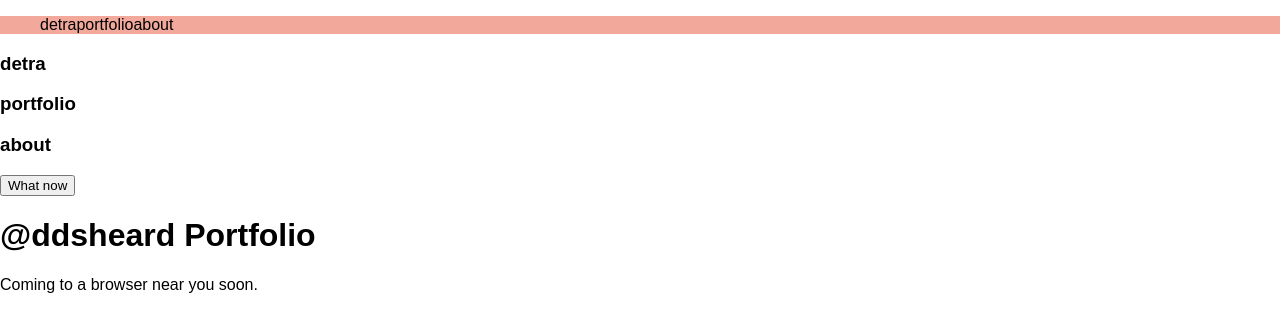
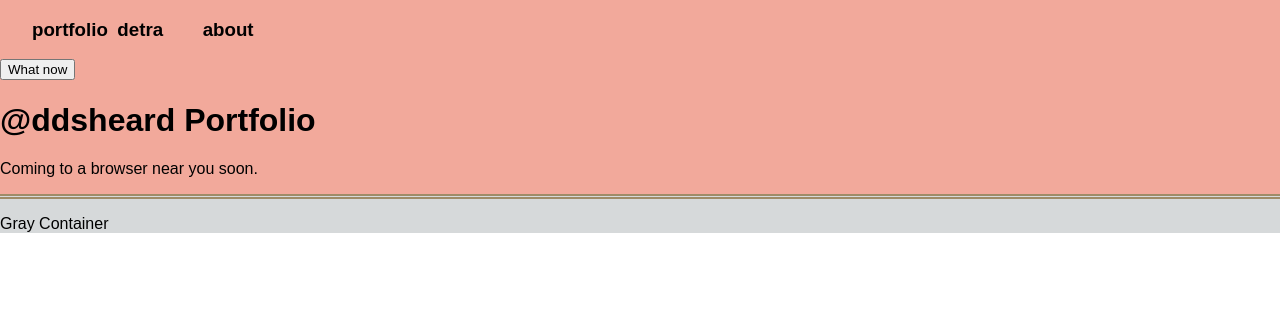
Before and after one commit to codingpixi/portfolio_old, a React (Create React App) app: page / in a window 1280 px wide. Shown: the top 332 px of the page. Built offline with nearby package versions, Linux system fonts and the light colour scheme.

Commit message:
Adding additional sections to app

```diff
--- a/src/App.css
+++ b/src/App.css
@@ -1,4 +1,4 @@
-.App {
+/*.App {
   text-align: center;
 }
 
@@ -21,35 +21,42 @@
 @keyframes App-logo-spin {
   from { transform: rotate(0deg); }
   to { transform: rotate(360deg); }
+}*/
+
+.ContainerMain {
+  background-color:#F2A99B;
+  /*padding: 2em;*/
+  /*border-width: 2em;
+  border-color: #fff;
+  border-style: solid;*/
 }
 
-.ContainerMain {
-  display: flex;
-  background-color:#F2A99B;
-  padding: 20em;
-  border-width: 2em;
-  border-color: #fff;
-  border-style: solid;
+.Logo {
+
 }
 
 .Navigation {
-  background-color: #F2A99B;
-  -ms-align-items: center;
-  align-items: center;
-  list-style-type: none;
+  /*background-color: #F2A99B;*/
+  /*-ms-align-items: center;
+  align-items: center;*/
   display: flex;
+  width: 20%;
+  padding-left: 2em;
 }
 
 .NavBox1 {
   flex: 1;
+  order: 2;
 }
 
 .NavBox2 {
-  flex: 2;
+  flex: 1;
+  order: 1;
 }
 
 .NavBox3 {
-  flex: 3;
+  flex: 1;
+  order: 3;
 }
 
 .Social1 {
@@ -57,11 +64,11 @@
 }
 
 .Social2 {
-  flex: 2;
+  flex: 1;
 }
 
 .Social3 {
-  flex: 3;
+  flex: 1;
 }
 
 .ContainerPink {
@@ -69,7 +76,10 @@
 }
 
 .ContainerGray {
-  /*background-color: #;*/
+  background-color: #D6D9DA;
+  /*background-color: #9F8B67;*/
+  /*border-style: solid;*/
+  border-top: thick double #9F8B67;
 }
 
 .ContainerBlue {
--- a/src/App.js
+++ b/src/App.js
@@ -3,11 +3,12 @@ import logo from './logo.svg';
 import './App.css';
 import Nav from './Nav.js';
 import Intro from './Intro.js';
+import Detra from './Detra.js';
 
 class App extends Component {
   render() {
     return (
-      <div className="Box1">
+      <div className="ContainerMain">
         <div>
           <Nav />
         </div>
@@ -19,6 +20,8 @@ class App extends Component {
         <div>
           <p> Coming to a browser near you soon.</p>
         </div>
+
+        <Detra />
       </div>
     );
   }
--- /dev/null
+++ b/src/Detra.js
@@ -0,0 +1,15 @@
+import React, { Component } from 'react';
+
+class Detra extends Component {
+  render () {
+    return (
+      <div>
+        <div className="ContainerGray">
+          <p>Gray Container</p>
+        </div>
+      </div>
+    );
+  }
+}
+
+export default Detra;
--- a/src/Intro.js
+++ b/src/Intro.js
@@ -4,7 +4,7 @@ class Intro extends Component {
   render () {
     return (
       <div className='ContainIntro'>
-        <button>What now</button>
+        <button>What now</button> <br />
         <h1> @ddsheard Portfolio</h1>
       </div>
     );
--- a/src/Nav.js
+++ b/src/Nav.js
@@ -6,14 +6,12 @@ class Nav extends Component {
   render () {
     return (
       <div>
-        <div>
-          <ul className="Navigation">
-            <li>detra</li>
-            <li>portfolio</li>
-            <li>about</li>
-          </ul>
+
+        <div ClassName="Logo">
         </div>
-        <div>
+
+        <div className="Navigation">
+
           <div className='NavBox1'>
             <h3>detra</h3>
           </div>
@@ -23,7 +21,9 @@ class Nav extends Component {
           <div className='NavBox3'>
             <h3>about</h3>
           </div>
+
         </div>
+
       </div>
     );
   }
```
Also changed, not shown: src/About.js (added), src/Portfolio.js (added).
